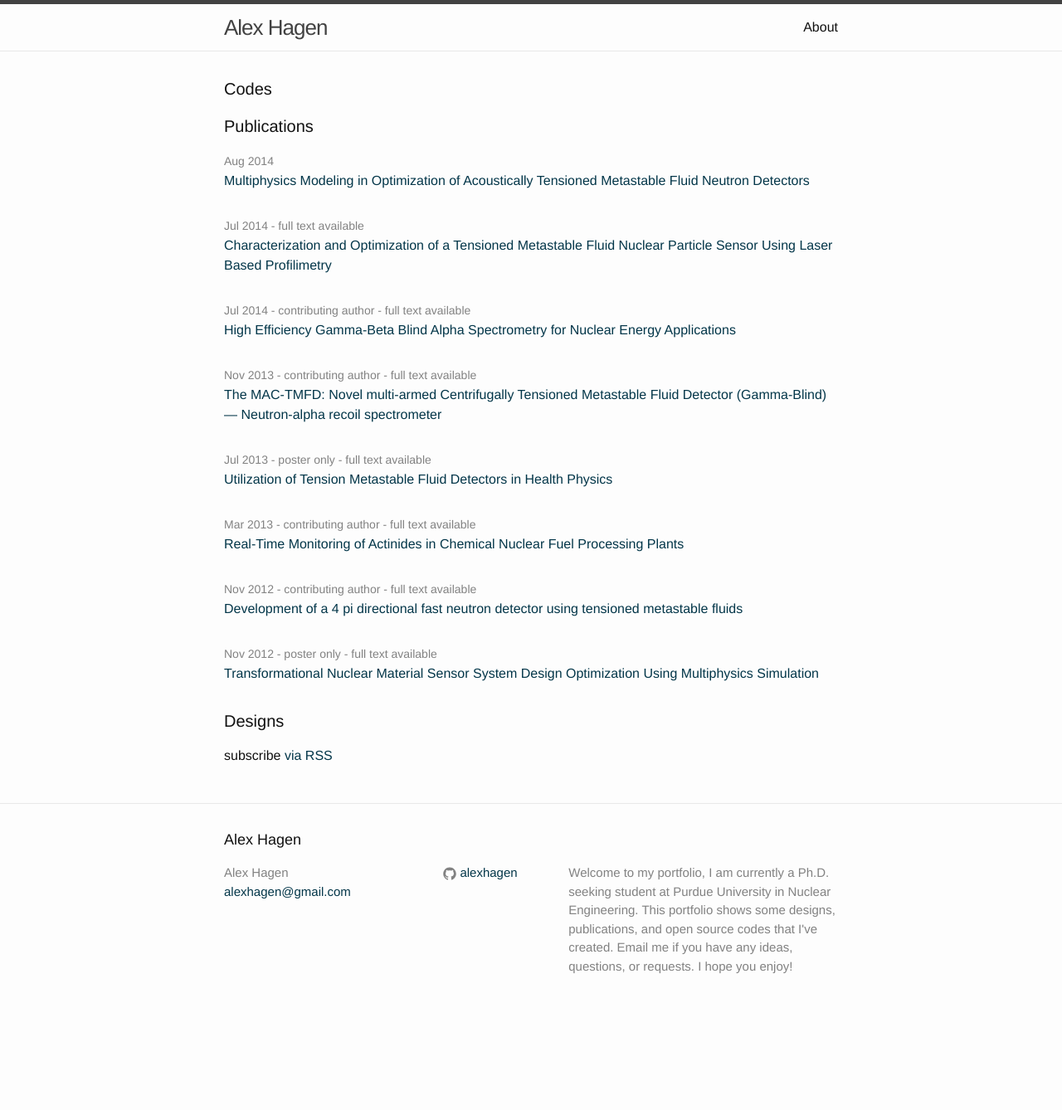
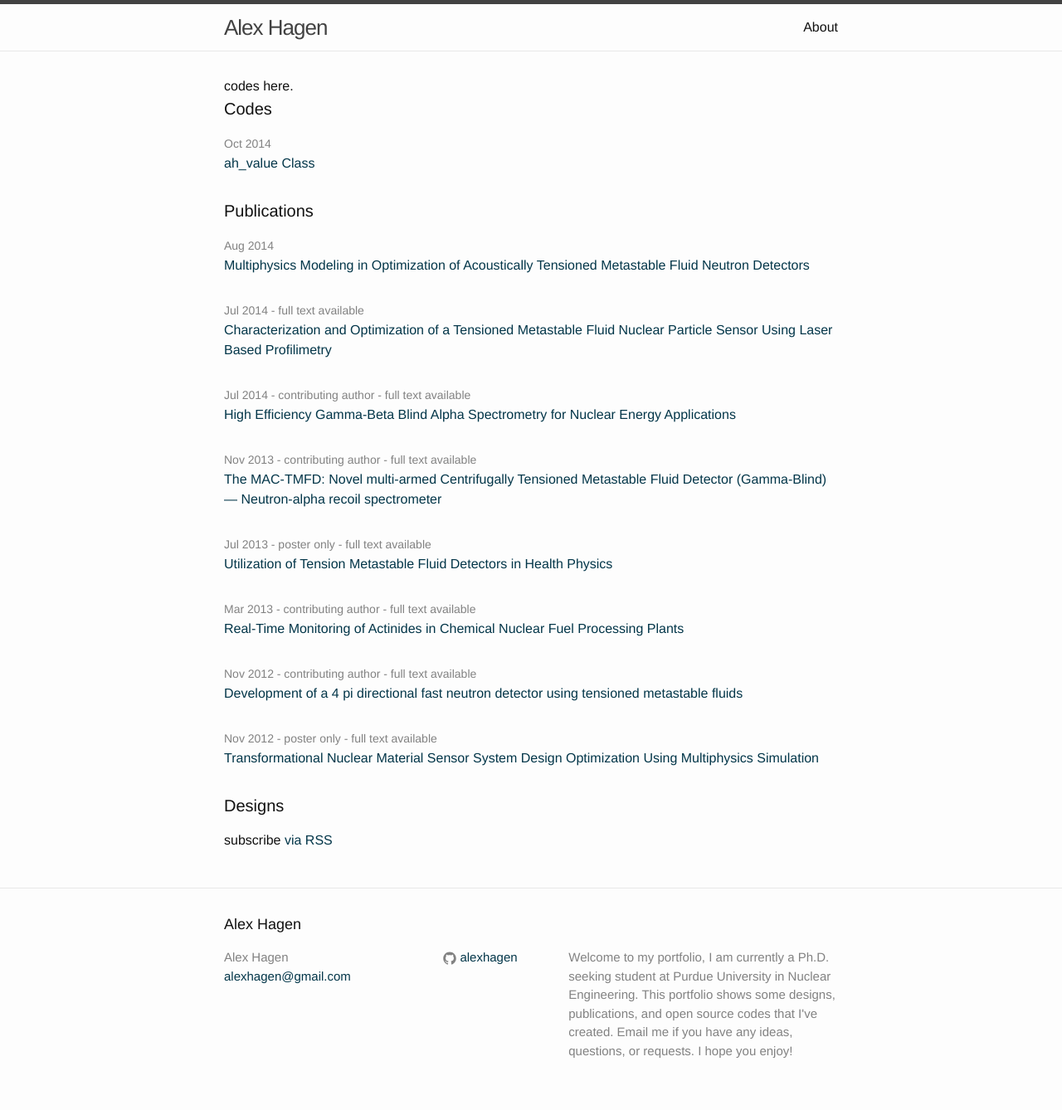
Before and after one commit to alexhagen/alexhagen.github.io, a Jekyll site: the page built from index.html, in a window 1280 px wide. Shown: the whole page at 83% size. Built offline with Jekyll 4.4.1, drawn with Linux system fonts in a browser that asks for light colours; before the commit the page ends 1236 px from its top, so only the background shows below that.

Commit message:
added text to make sure it was changing

```diff
--- a/index.html
+++ b/index.html
@@ -5,9 +5,10 @@ layout: default
 <div class="home">
 
   <!-- Codes Box -->
+  codes here.
   <h1 class="page-heading">Codes</h1>
     <ul class="post-list">
-        {% for post in site.categories.codess %}
+        {% for post in site.categories.codes %}
           <li>
             <span class="post-meta">
               {{ post.date | date: "%b %Y" }}
```
